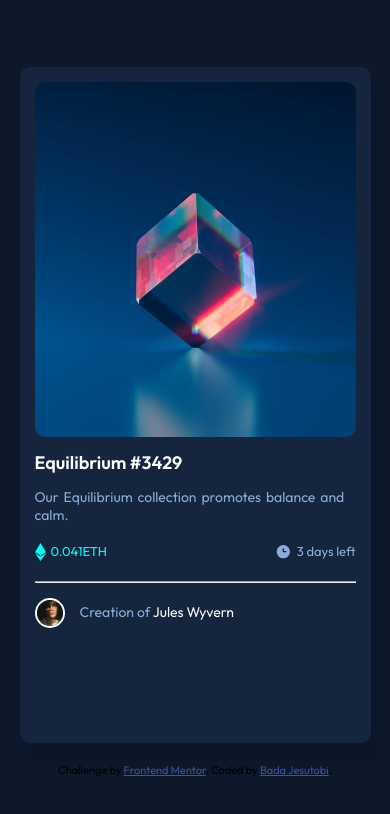
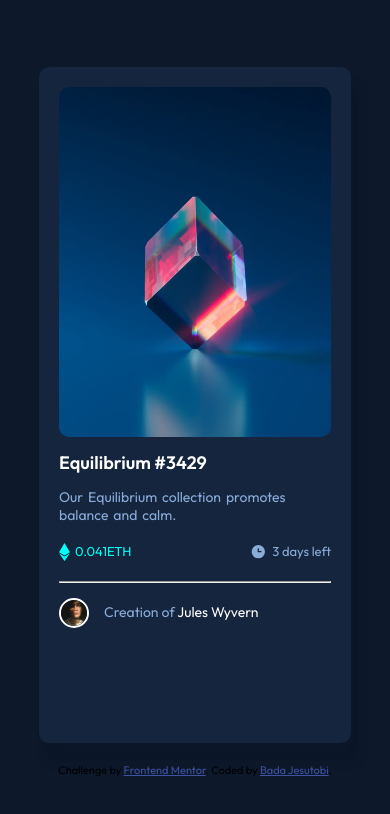
Before and after one commit to jesutobi-world/NFT-PREVIEW-CARD, a plain HTML site: page index.html in a window 390 px wide. Drawn offline with Linux system fonts and the light colour scheme.

Commit message:
Update style.css

```diff
--- a/style.css
+++ b/style.css
@@ -135,8 +135,8 @@ body{
 @media only screen and (max-width: 768px){
     .container{
         height: 80%;
-        width: 90%;
-        padding: 15px;
+        width: 80%;
+        padding: 20px;
         border-radius: 10px;
         box-shadow: 8px 18px 8px hsl(217deg 55% 10%);
     }
```
